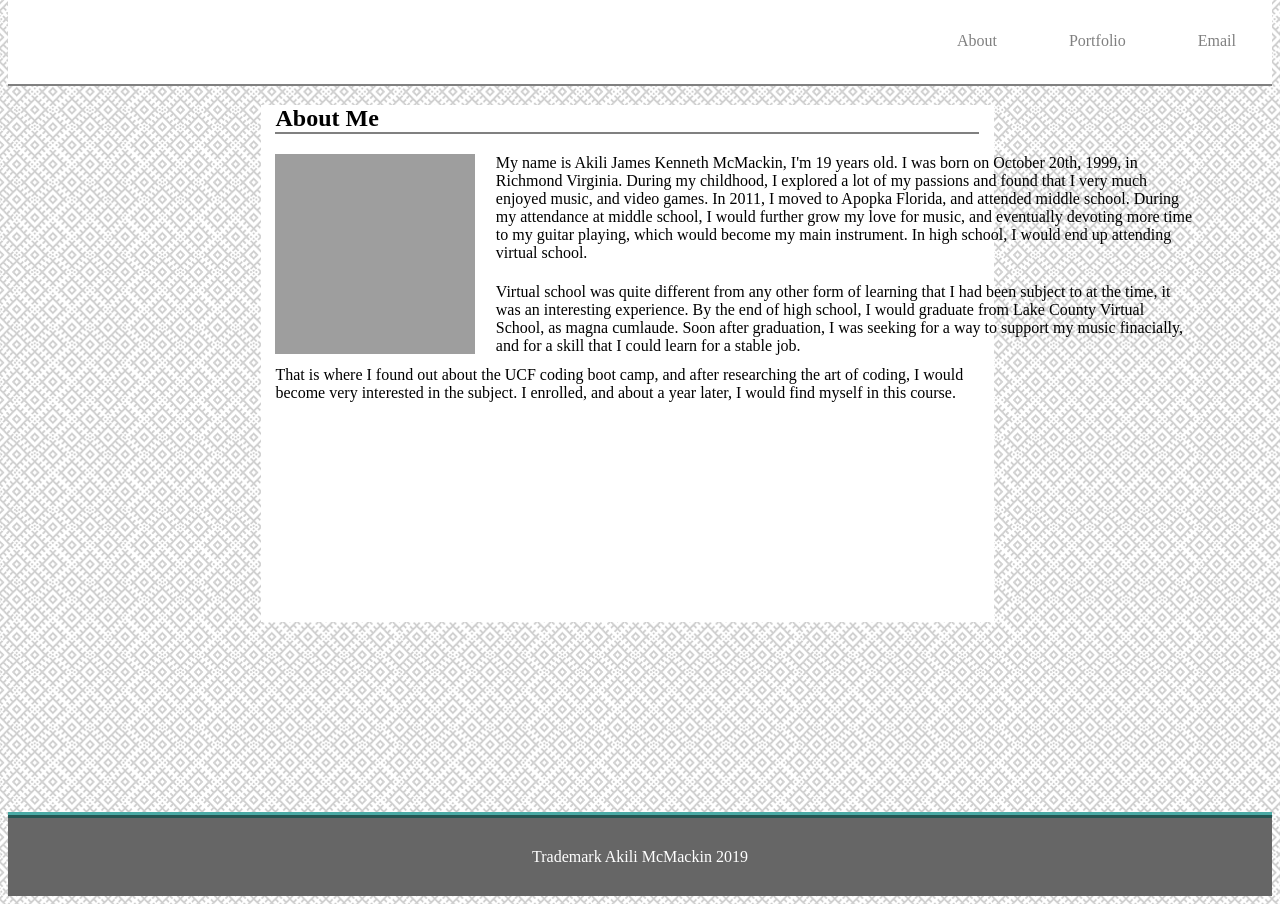
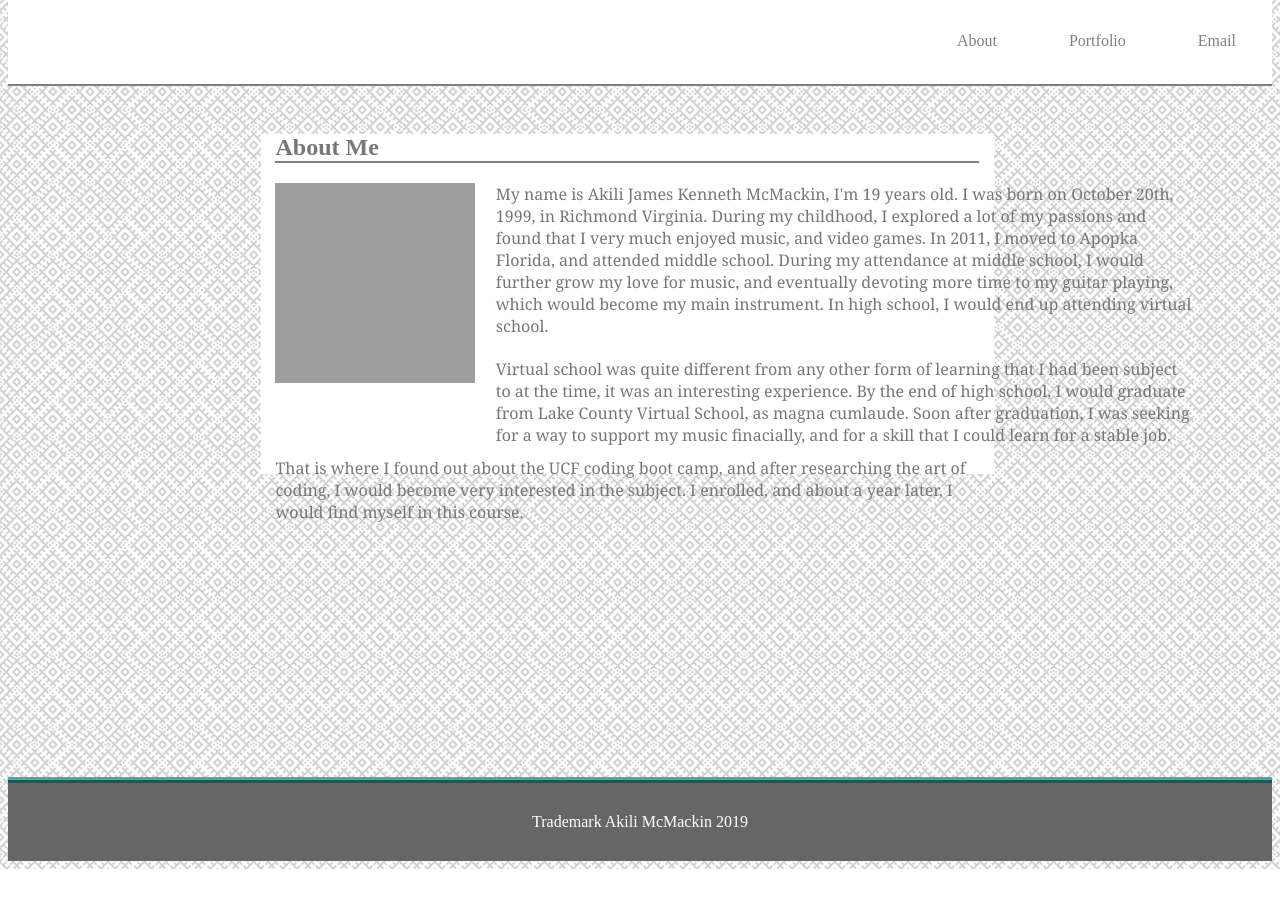
Before and after one commit to Akili1999/Homework-1, a plain HTML site: page Index.html in a window 1280 px wide. After the commit the page ends 869 px from the top, so only its background shows below. Drawn offline with Linux system fonts and the light colour scheme; grey boxes are pictures that could not be loaded.

Commit message:
Finished about page, moving to email and portfolio DO NOT TOUCH INDEX

```diff
--- a/style.css
+++ b/style.css
@@ -5,15 +5,17 @@ body {
 {
     margin-left: 20%;
     margin-right: 22%;
-    color: black;
+    color: #777777;
     background-color: #ffffff;
+    height: 340px;
+    margin-top: 50px
 }
 .footer{
     color: white;
     grid-row-start: -2;
     grid-row-end: -1;
     background-color: #666666;
-    margin-block-start: 15%;
+    margin-block-start: 24%;
     padding: 30px;
     text-align: center;
     margin-left: 0;
@@ -54,7 +56,7 @@ ul {
 
   }
   li a:hover {
-    background-color: #111;
+    background-color: #4aaaa5;
   }
 img{
     margin-left: 2%;
@@ -83,3 +85,6 @@ width: 700px
     top: -220px;
     margin-left: 2%;
 }
+p{
+    font-family: 'Georgia', Times, Times New Roman, serif;
+}
```
Also changed, not shown: Index.html (+0 -1 lines).
